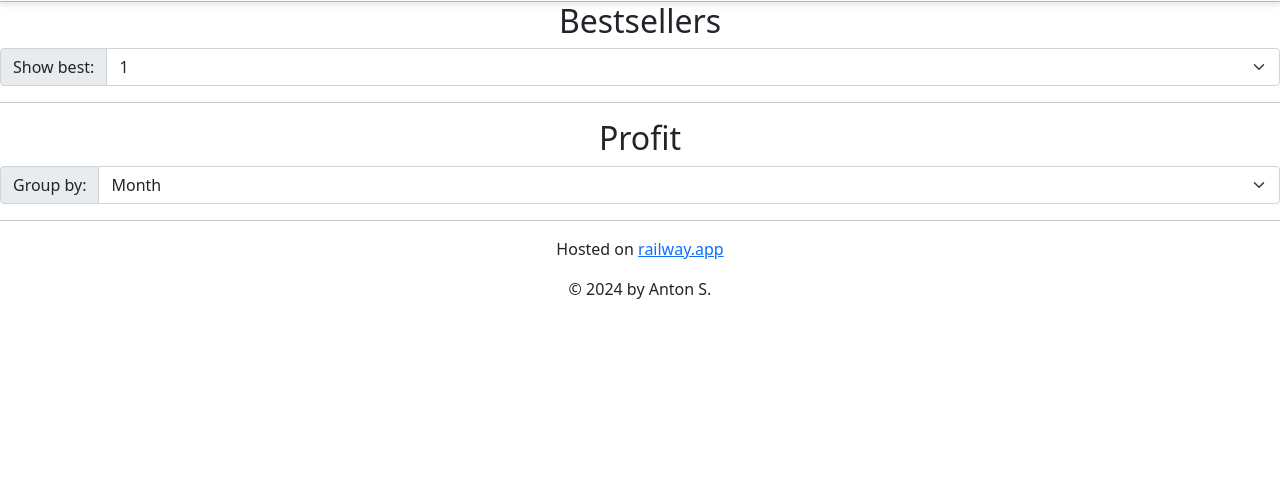
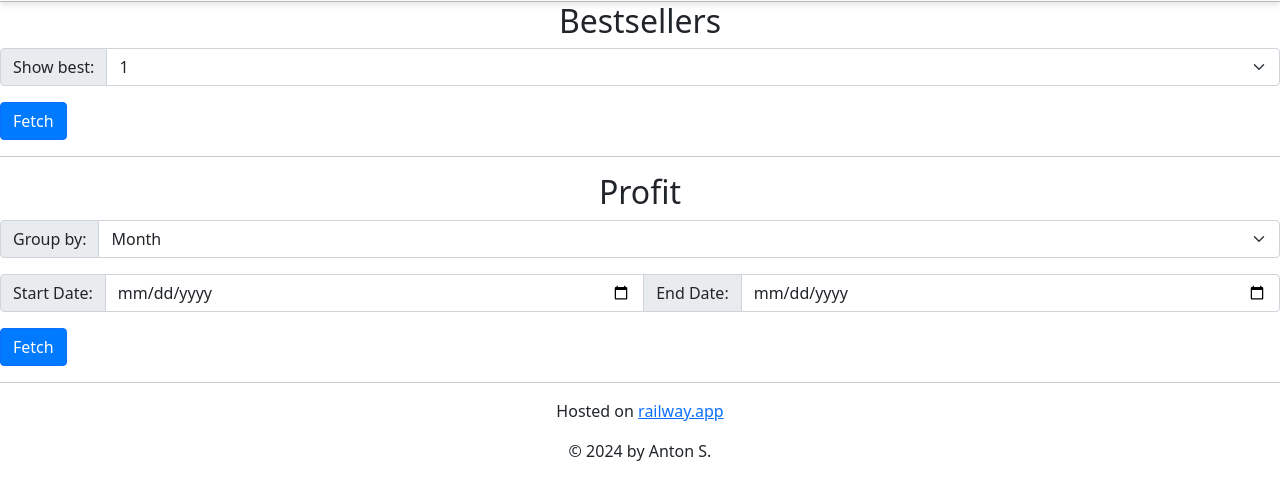
Before and after one commit to asiomchen/inventory-management, a Flask app: page /dashboard in a window 1280 px wide. Shown: the part 70-570 px from the top of the page. Run offline with Flask 3, Linux system fonts and the light colour scheme; some libraries are stand-ins or nearby versions.

Commit message:
Add date filtering to profit calculation in analytics.py and dashboard.html

```diff
--- a/analytics.py
+++ b/analytics.py
@@ -53,6 +53,12 @@ def get_profit():
         query = query.with_entities(func.strftime(format, Invoice.date).label('sort_date'),
                                     func.sum(Invoice.total_customer_price).label('total_profit'))
         query = query.order_by('sort_date')
+    start_date = request.args.get('start_date', None)
+    end_date = request.args.get('end_date', None)
+    if start_date:
+        query = query.filter(Invoice.date >= start_date)
+    if end_date:
+        query = query.filter(Invoice.date <= end_date)
     profit = query.all()
     profit = pd.DataFrame(profit)
     profit = profit.groupby('sort_date').sum().reset_index()
--- a/templates/analytics/dashboard.html
+++ b/templates/analytics/dashboard.html
@@ -13,6 +13,8 @@
       <option value="100">100</option>
     </select>
   </div>
+
+<button class="btn btn-primary" onclick="fetchData()">Fetch</button>
 <div id="bestsellers"></div>
 
 <hr>
@@ -20,12 +22,19 @@
 <h2 class="text-center">Profit</h2>
 <div class="input-group mb-3">
     <label for="profit_by" class="input-group-text">Group by:</label>
-    <select id="profit_by" class="form-select" onclick="fetchProfit()">
+    <select id="profit_by" class="form-select">
       <option value="month">Month</option>
       <option value="year">Year</option>
       <option value="day">Day</option>
     </select>
 </div>
+<div class="input-group mb-3">
+    <label for="start_date" class="input-group-text">Start Date:</label>
+    <input type="date" id="start_date" class="form-control">
+    <label for="end_date" class="input-group-text">End Date:</label>
+    <input type="date" id="end_date" class="form-control">
+</div>
+<button class="btn btn-primary" onclick="fetchProfit()">Fetch</button>
 
 
 <div id="profit"></div>
@@ -46,7 +55,17 @@
 <script>
     function fetchProfit() {
         var group_by = document.getElementById('profit_by').value;
-        fetch('/dashboard/profit?profit_by=' + encodeURIComponent(group_by))
+        var base_url = '/dashboard/profit';
+        var start_date = document.getElementById('start_date').value;
+        var end_date = document.getElementById('end_date').value;
+        if (start_date && end_date) {
+            base_url += '?start_date=' + encodeURIComponent(start_date) + '&end_date=' + encodeURIComponent(end_date);
+        }
+        if (group_by) {
+            base_url += base_url.includes('?') ? '&' : '?';
+            base_url += 'profit_by=' + encodeURIComponent(group_by);
+        }
+        fetch(base_url)
             .then(response => response.json())
             .then(data => {
                 Plotly.newPlot('profit', data);
```
